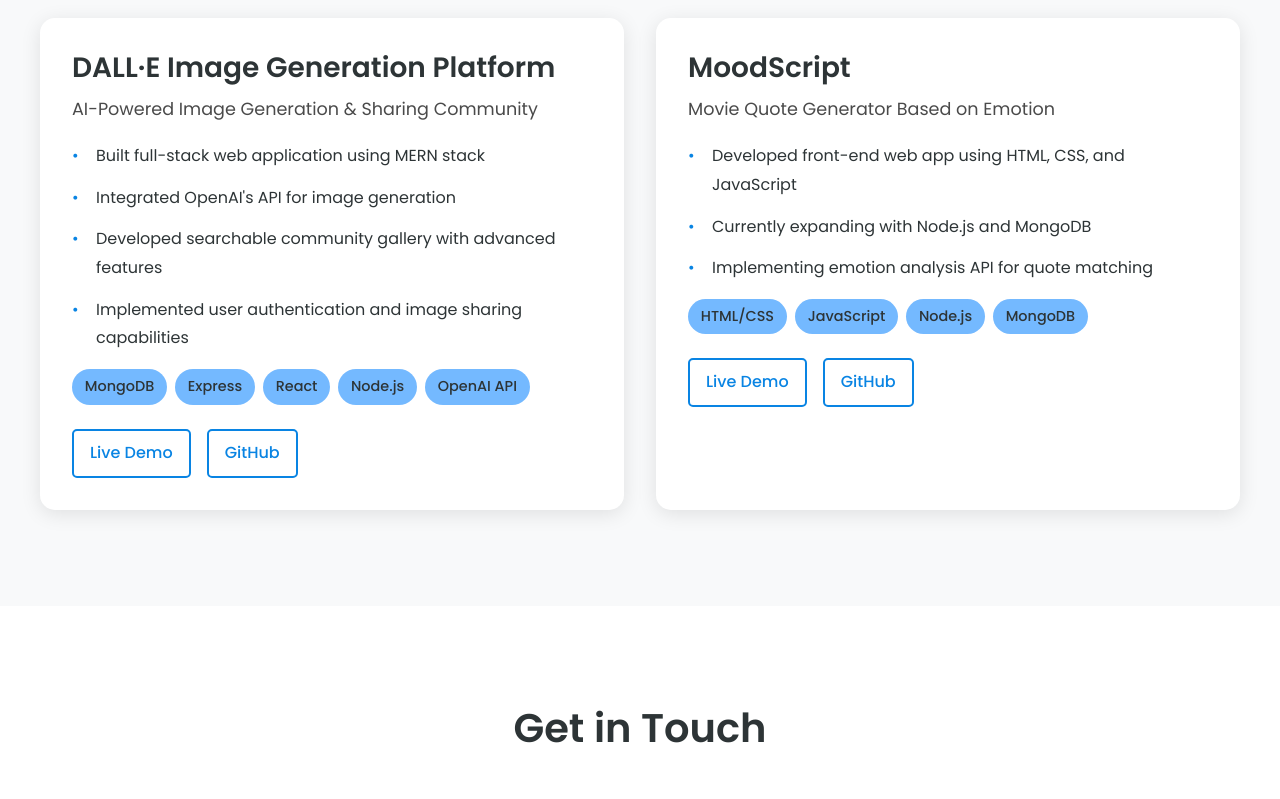
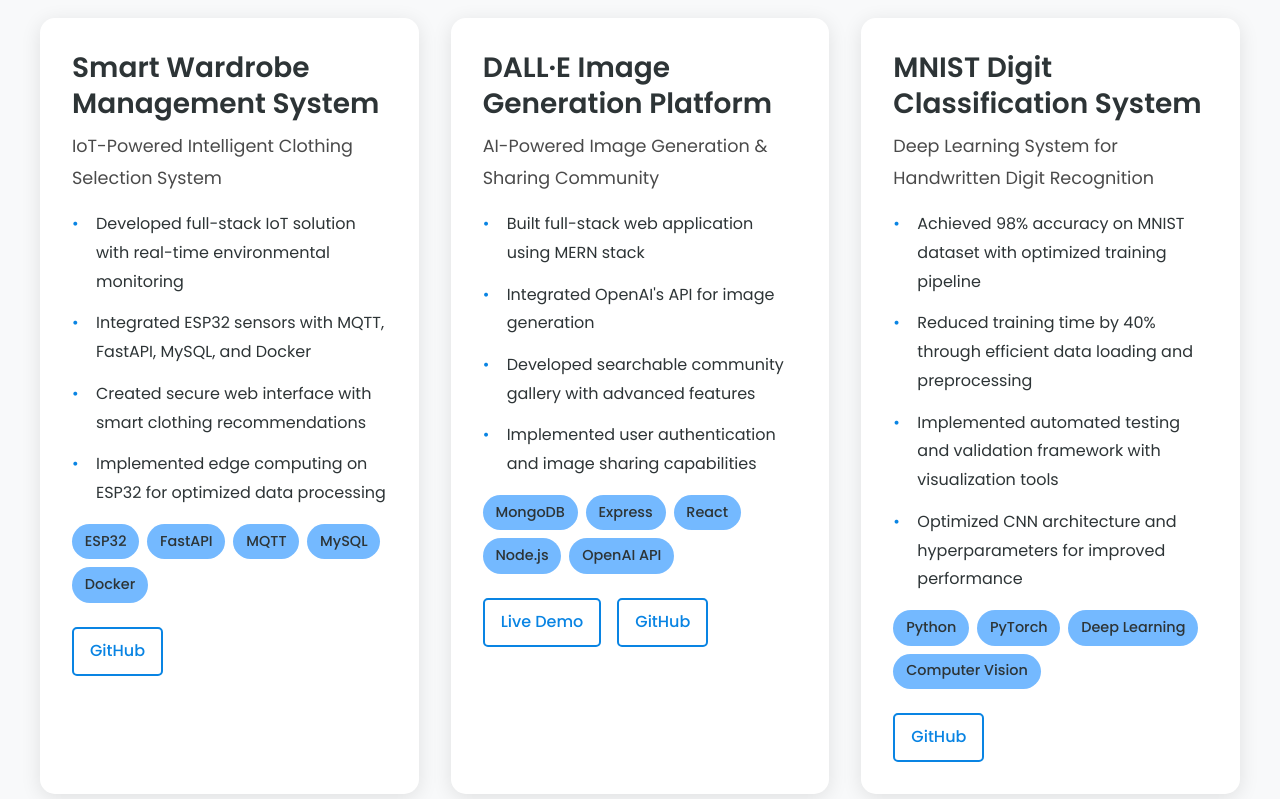
Before and after one commit to aaldelaimy/my-portfolio, a plain HTML site: page index.html in a window 1280 px wide. Shown: the part 3440-4239 px from the top of the page. Drawn offline with nearby package versions, Linux system fonts and the light colour scheme.

Commit message:
Added Projects

```diff
--- a/index.html
+++ b/index.html
@@ -84,10 +84,10 @@
                 <h4>FiNDi</h4>
                 <p class="duration">Jan 2025 - Present</p>
                 <ul>
-                    <li>Co-founding a cross-border e-commerce platform enabling international customers to shop U.S. marketplaces</li>
+                    <li>Founding a cross-border e-commerce platform enabling international customers to shop U.S. marketplaces</li>
                     <li>Designing and developing platform architecture using React, Node.js, Express, and SQL</li>
                     <li>Managing logistics strategy and carrier partnerships</li>
-                    <li>Co-leading development phase with planned launch in June 2025</li>
+                    <li>Leading development phase with planned launch in June 2025</li>
                 </ul>
             </div>
 
@@ -123,6 +123,29 @@
         <div class="project-grid">
             <div class="project-card" data-aos="fade-up">
                 <div class="project-content">
+                    <h3>Smart Wardrobe Management System</h3>
+                    <p>IoT-Powered Intelligent Clothing Selection System</p>
+                    <ul>
+                        <li>Developed full-stack IoT solution with real-time environmental monitoring</li>
+                        <li>Integrated ESP32 sensors with MQTT, FastAPI, MySQL, and Docker</li>
+                        <li>Created secure web interface with smart clothing recommendations</li>
+                        <li>Implemented edge computing on ESP32 for optimized data processing</li>
+                    </ul>
+                    <div class="tech-stack">
+                        <span>ESP32</span>
+                        <span>FastAPI</span>
+                        <span>MQTT</span>
+                        <span>MySQL</span>
+                        <span>Docker</span>
+                    </div>
+                    <div class="project-links">
+                        <a href="https://github.com/aaldelaimy/Smart-Wardrobe-IOT" target="_blank">GitHub</a>
+                    </div>
+                </div>
+            </div>
+
+            <div class="project-card" data-aos="fade-up" data-aos-delay="100">
+                <div class="project-content">
                     <h3>DALL·E Image Generation Platform</h3>
                     <p>AI-Powered Image Generation & Sharing Community</p>
                     <ul>
@@ -145,7 +168,29 @@
                 </div>
             </div>
 
-            <div class="project-card" data-aos="fade-up" data-aos-delay="100">
+            <div class="project-card" data-aos="fade-up" data-aos-delay="200">
+                <div class="project-content">
+                    <h3>MNIST Digit Classification System</h3>
+                    <p>Deep Learning System for Handwritten Digit Recognition</p>
+                    <ul>
+                        <li>Achieved 98% accuracy on MNIST dataset with optimized training pipeline</li>
+                        <li>Reduced training time by 40% through efficient data loading and preprocessing</li>
+                        <li>Implemented automated testing and validation framework with visualization tools</li>
+                        <li>Optimized CNN architecture and hyperparameters for improved performance</li>
+                    </ul>
+                    <div class="tech-stack">
+                        <span>Python</span>
+                        <span>PyTorch</span>
+                        <span>Deep Learning</span>
+                        <span>Computer Vision</span>
+                    </div>
+                    <div class="project-links">
+                        <a href="https://github.com/aaldelaimy/Handwriting-CNN" target="_blank">GitHub</a>
+                    </div>
+                </div>
+            </div>
+
+            <div class="project-card" data-aos="fade-up" data-aos-delay="300">
                 <div class="project-content">
                     <h3>MoodScript</h3>
                     <p>Movie Quote Generator Based on Emotion</p>
```
